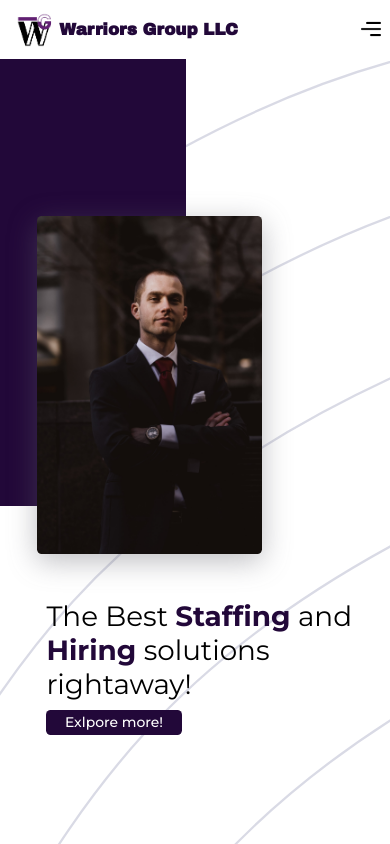
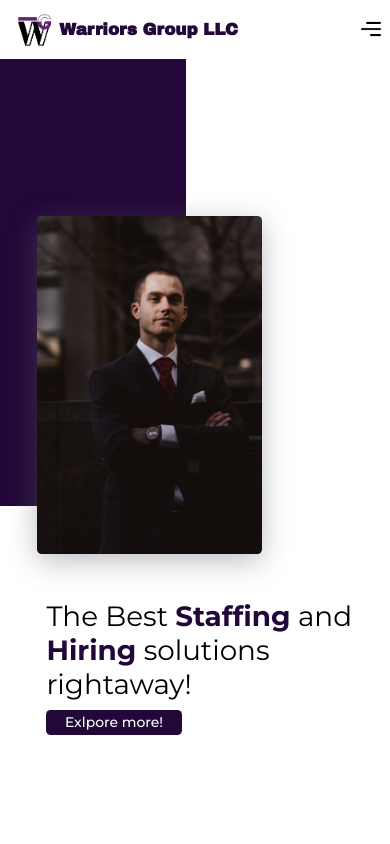
Before and after one commit to diptanshumahish/warriorsgrp, a Next.js app: page / in a window 390 px wide. Shown: the top 844 px of the page. Built offline with nearby package versions, Linux system fonts and the light colour scheme.

Commit message:
removed bg from mobile

```diff
--- a/styles/globals.css
+++ b/styles/globals.css
@@ -181,6 +181,10 @@ footer {
   * {
     font-size: 75%;
   }
+
+  html,body {
+    background-image: none;
+  }
 }
 
 @media screen and (max-width:740px) {
```
